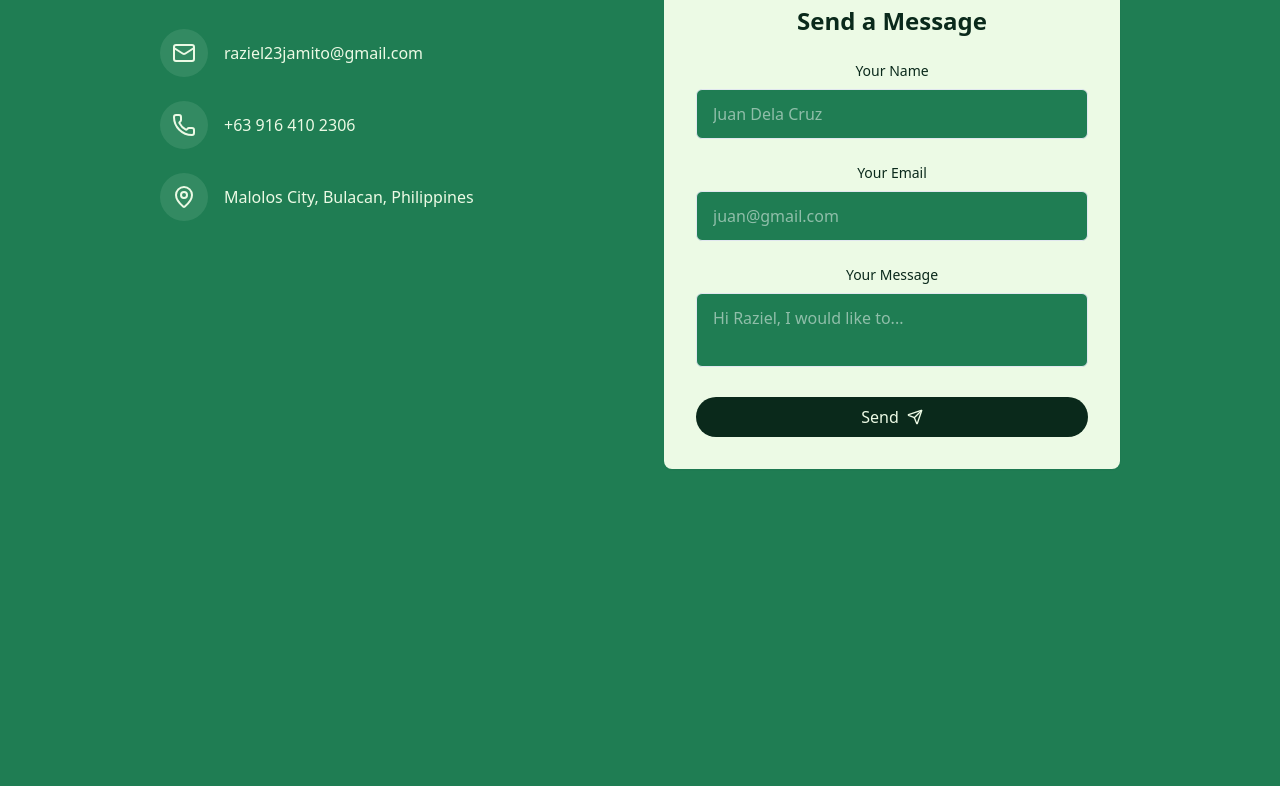
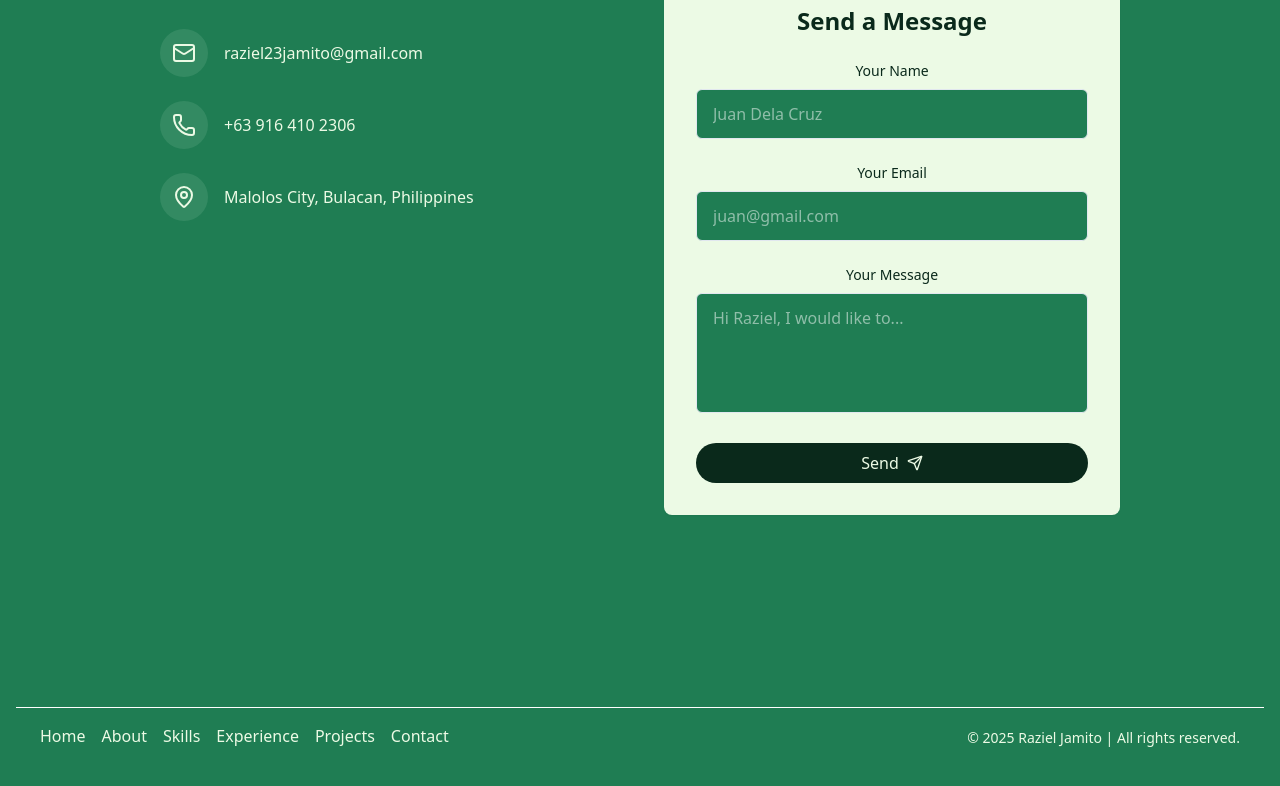
Before and after one commit to balvarous/raziel-portfolio, a React (Vite) app: page / in a window 1280 px wide. Shown: the part 4731-5517 px from the top of the page. Before the commit the page ends 5296 px from the top, so only its background shows below. Built offline with nearby package versions, Linux system fonts and the light colour scheme.

Commit message:
All Functionalities Working.

```diff
--- a/package.json
+++ b/package.json
@@ -16,6 +16,7 @@
     "class-variance-authority": "^0.7.1",
     "clsx": "^2.1.1",
     "emailjs": "^4.0.3",
+    "file-saver": "^2.0.5",
     "lucide-react": "^0.525.0",
     "motion": "^12.23.6",
     "react": "^19.1.0",
--- a/src/components/AboutSection.jsx
+++ b/src/components/AboutSection.jsx
@@ -3,6 +3,13 @@ import { motion } from "framer-motion"
 import { fadeIn } from "../framerMotion/variants"
 
 export const AboutSection = () => {
+
+    /* const saveFile = () => {
+        FileSaver.saveAs(
+            process.env.REACT_APP
+        )
+    } */
+
     return (
         <section id="about" className="py-24 px-4 relative bg-primary">
             <div className="container mx-auto max-w-5xl">
@@ -47,7 +54,7 @@ export const AboutSection = () => {
                                     {" "}
                                     Get In Touch
                                 </a>
-                                <a href=" "
+                                <a href="/CV/Angelo_Raziel_Jamito_Resume.pdf" download
                                 className="px-6 py-2 rounded-full border border-primary-foreground text-primary-foreground hover:bg-primary-foreground/10 transition-colors duration-300">
                                     Download CV
                                 </a>
--- a/src/components/ContactSection.jsx
+++ b/src/components/ContactSection.jsx
@@ -2,8 +2,26 @@ import { Facebook, Linkedin, Mail, MapPin, Phone, Send } from "lucide-react"
 import {cn} from "@/lib/utils"
 import React, { useRef } from 'react'
 import emailjs from '@emailjs/browser'
+import { useState } from "react"
+import { motion } from "framer-motion"
+import { fadeIn } from "../framerMotion/variants"
 
 export const ContactSection = () => {
+
+    const [name, setName] = useState('')
+    const [email, setEmail] = useState('')
+    const [message, setMessage] = useState('')
+    const [success, setSuccess] = useState('')
+
+    const handleName = (e)=>{
+        setName(e.target.value)
+    }
+    const handleEmail = (e)=>{
+        setEmail(e.target.value)
+    }
+    const handleMessage = (e)=>{
+        setMessage(e.target.value)
+    }
 
     const form = useRef()
 
@@ -16,7 +34,10 @@ export const ContactSection = () => {
             })
             .then(
                 () => {
-                console.log('SUCCESS!')
+                    setName('')
+                    setEmail('')
+                    setMessage('')
+                    setSuccess('Message Sent!')
                 },
                 (error) => {
                 console.log('FAILED...', error.text)
@@ -27,16 +48,31 @@ export const ContactSection = () => {
     return (
         <section id="contact" className="py-24 px-4 relative bg-secondary/30">
             <div className="container mx-auto max-w-5xl">
-                <h2 className="text-5xl md:text-8xl lg:text-9xl tracking-tighter font-bold mb-12 text-left">
+                <motion.h2
+                    variants={fadeIn('right', 0.2)}
+                    initial="hidden"
+                    whileInView="show"
+                    viewport={{once: false, amount: 0.4}}
+                    className="text-5xl md:text-8xl lg:text-9xl tracking-tighter font-bold mb-12 text-left">
                     get in touch
-                </h2>
-                <p className="text-center text-muted-foreground mb-12 max-w-2xl mx-auto">
+                </motion.h2>
+                <motion.p
+                    variants={fadeIn('up', 0.2)}
+                    initial="hidden"
+                    whileInView="show"
+                    viewport={{once: false, amount: 0.4}}
+                    className="text-center text-muted-foreground mb-12 max-w-2xl mx-auto">
                         I'm open to opportunities and collaborations. If you’d like to work
                         together or simply say hello, feel free to reach out via email or
                         the form below.
-                </p>
+                </motion.p>
                 <div className="grid grid-cols-1 md:grid-cols-2 gap-12"> {/* make column 2 for md */}
-                    <div className="space-y-8">
+                    <motion.div
+                        variants={fadeIn('right', 0.2)}
+                        initial="hidden"
+                        whileInView="show"
+                        viewport={{once: false, amount: 0.4}}
+                        className="space-y-8">
                             <h3 className="text-2xl font-semibold mb-6">
                                 {" "}
                                 Contact Information
@@ -100,9 +136,14 @@ export const ContactSection = () => {
                             </div>
                         </div> */}
 
-                    </div>
+                    </motion.div>
 
-                    <div className="bg-primary p-8 rounded-lg shadow-xs text-primary-foreground">
+                    <motion.div
+                        variants={fadeIn('left', 0.2)}
+                        initial="hidden"
+                        whileInView="show"
+                        viewport={{once: false, amount: 0.4}}
+                        className="bg-primary p-8 rounded-lg shadow-xs text-primary-foreground">
                             <h3 className="text-2xl font-semibold mb-6">Send a Message</h3>
                             <form className="space-y-6" ref={form} onSubmit={sendEmail}>
                                 <div>
@@ -114,6 +155,8 @@ export const ContactSection = () => {
                                         required
                                         className="text-white w-full px-4 py-3 rounded-md border border-input bg-background focus:outline-hidden focus:ring-2 focus:ring-primary"
                                         placeholder="Juan Dela Cruz"
+                                        value={name}
+                                        onChange={handleName}
                                     />
                                 </div>
                                 <div>
@@ -125,6 +168,8 @@ export const ContactSection = () => {
                                         required
                                         className="text-white w-full px-4 py-3 rounded-md border border-input bg-background focus:outline-hidden focus:ring-2 focus:ring-primary"
                                         placeholder="juan@gmail.com"
+                                        value={email}
+                                        onChange={handleEmail}
                                     />
                                 </div>
                                 <div>
@@ -133,10 +178,14 @@ export const ContactSection = () => {
                                         id="message"
                                         name="message"
                                         required
-                                    className="text-white w-full px-4 py-3 rounded-md border border-input bg-background focus:outline-hidden focus:ring-2 focus:ring-primary resize-none"
+                                        className="text-white h-30 w-full px-4 py-3 rounded-md border border-input bg-background focus:outline-hidden focus:ring-2 focus:ring-primary resize-none"
                                         placeholder="Hi Raziel, I would like to..."
+                                        value={message}
+                                        onChange={handleMessage}
                                     />
                                 </div>
+
+                                <p className="">{success}</p>
 
                                 <button
                                     type="submit"
@@ -148,7 +197,7 @@ export const ContactSection = () => {
                                     <Send size={16}/>
                                 </button>
                             </form>
-                    </div>
+                    </motion.div>
                 </div>
             </div>
         </section>
--- /dev/null
+++ b/src/components/Footer.jsx
@@ -0,0 +1,35 @@
+
+const navItems = [
+    {name: "Home", href: "#hero"},
+    {name: "About", href: "#about"},
+    {name: "Skills", href: "#skills"},
+    {name: "Experience", href: "#experience"},
+    {name: "Projects", href: "#projects"},
+    {name: "Contact", href: "#contact"},
+]
+
+export const Footer = () => {
+
+    return (
+        <footer className="container px-4">
+            <div className="w-full h-[1px] bg-white mt-24"></div>
+            <div className="md:flex sm:hidden md:justify-between mt-4 max-w-[1200px] mx-auto">
+                <ul className="flex justify-between gap-4 text-md md:text-left mb-5">
+                    {navItems.map((item, index)=>{
+                        return (
+                            <li key={index}>
+                                <a
+                                    href="#"
+                                    className="hover:text-glow transition-all duration-500 cursor-pointer"
+                                >{item.name}</a>
+                            </li>
+                        )
+                    })}
+                </ul>
+                <p
+                    className="max-w-[1200px] md:text-right mt-1 mb-12 text-sm"
+                > &copy; {new Date().getFullYear()} Raziel Jamito | All rights reserved.</p>
+            </div>
+        </footer>
+    )
+}
--- a/src/components/Navbar.jsx
+++ b/src/components/Navbar.jsx
@@ -48,9 +48,10 @@ export const Navbar = () => {
                         <a
                             key={key}
                             href={item.href}
-                            className="text-foreground/80 hover:text-glow transition-colors duration-300"
+                            className="text-foreground/80 hover:text-glow transition-colors duration-300 group"
                         >
                             {item.name}
+                            <div className="mx-auto text-foreground/80 w-0 group-hover:w-full"></div>
                         </a>
                     ))}
                 </div>
--- a/src/index.css
+++ b/src/index.css
@@ -14,6 +14,8 @@
   --color-main-card: hsl(var(--main-card));
 
   --color-star-meteor: hsl(var(--star-meteor));
+
+  --color-hover-color: hsl(var(--hover-color));
 
   --animate-float: float 6s ease-in-out infinite;
   --animate-pulse-subtle: pulse-subtle 4s ease-in-out infinite;
@@ -86,6 +88,8 @@
     --star-meteor: 153 60.3% 30.6%;
     --star-shadow: 153 60.3% 30.6%;
     --meteor-shadow: 153 60.3% 30.6%;
+
+    --hover-color: 153 60.3% 30.6%
   }
 
   .dark {
@@ -104,6 +108,8 @@
     --star-meteor: 0 0% 100%;
     --star-shadow: 0 0% 100% / 0.4;
     --meteor-shadow: 0 0% 100% / 0.3;
+
+    --hover-color: 153 60.3% 30.6%
   }
 
   * {
--- a/src/pages/Home.jsx
+++ b/src/pages/Home.jsx
@@ -6,6 +6,7 @@ import { SkillsSection } from "../components/SkillsSection"
 import { ExperienceSection } from "../components/ExperienceSection"
 import { ProjectsSection } from "../components/ProjectsSection"
 import { ContactSection } from "../components/ContactSection"
+import { Footer } from "../components/Footer"
 
 export const Home = () => {
     return (
@@ -28,6 +29,7 @@ export const Home = () => {
                 <ContactSection/>
             </main>
             {/* Footer */}
+            <Footer/>
         </div>
     )
 }
```
Also changed, not shown: 2 other files (tests, documents, lock files or other folders). Lines whose indentation alone changed are shown as unchanged.
